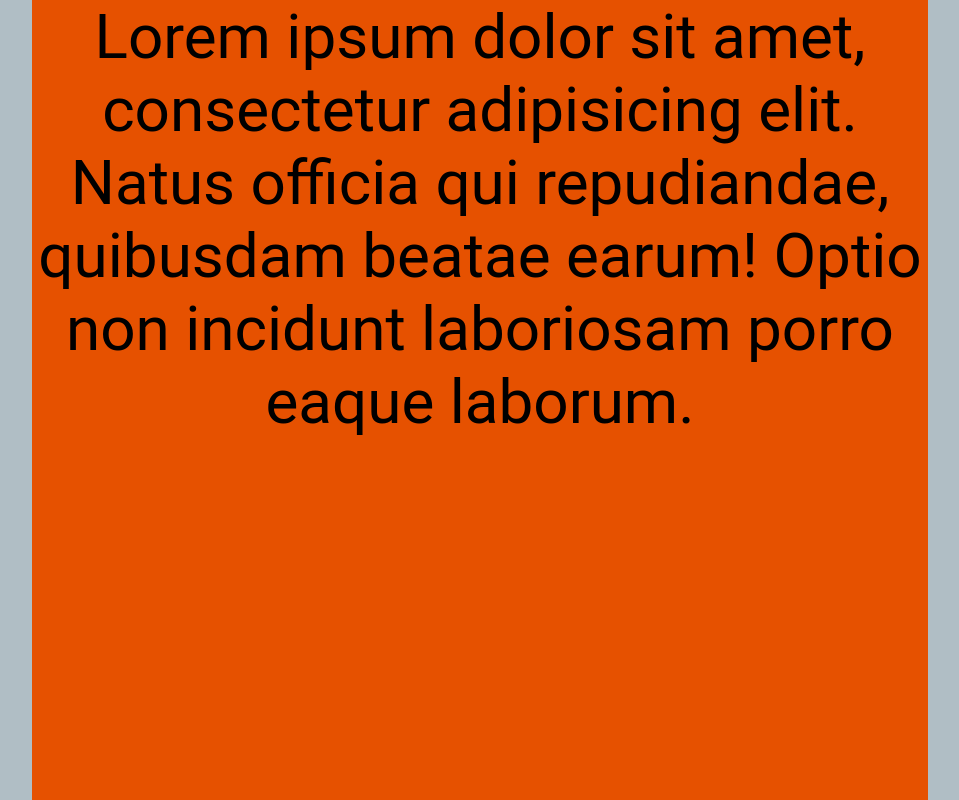
After one commit to AxelZelenskiy/alien.loc, a PHP site: page /jquery_tests.html in a window 1280 px wide. The commit adds this page. Shown: the whole page, without its empty margins (160-1119 px from the left). Run offline with PHP 8.4, Linux system fonts and the light colour scheme.

```diff
--- a/gulpfile.js
+++ b/gulpfile.js
@@ -17,6 +17,11 @@ gulp.task('HTML',function(){
 	.pipe(browserSync.reload({stream:true}));
 });
 
+gulp.task('SingleCSSFile',function(){
+	gulp.src('public/css/explorer.css')
+	.pipe(browserSync.reload({stream:true}));
+});
+
 gulp.task('JS',function(){
 	gulp.src('public/js/*.js')
 	.pipe(browserSync.reload({stream:true}));
@@ -33,6 +38,7 @@ gulp.task('watch',["HTML",'less','JS','browser-sync'],function(){
 	gulp.watch('public/*.html',['HTML']);
 	gulp.watch('build/less/*.less',['less']);
 	gulp.watch('public/js/*.js',['JS']);
+	gulp.watch('public/css/explorer.css',['SingleCSSFile']);
 	gulp.watch("public/*.html",browserSync.reload);
 });
 
--- /dev/null
+++ b/public/css/jqtest.css
@@ -0,0 +1,19 @@
+*,html,body {
+	padding: 0;
+	margin: 0;
+	width: 100%;
+	height: 100%;
+}
+.wrapper {
+	height: 100%;
+	width: 100%;
+	font-size: 26px;
+	font-family: Roboto;
+	background-color: #B0BEC5;
+}
+.wrapper .line {
+	text-align: center;
+	margin: 0 auto;
+	width: 70%;
+	background-color: #6D4C41;
+}
--- /dev/null
+++ b/public/jquery_tests.html
@@ -0,0 +1,28 @@
+<!DOCTYPE html>
+<html lang="en">
+<head>
+	<meta charset="UTF-8">
+	<title>Testing of jQuery plugins</title>
+	<link rel="stylesheet" href="css/jqtest.css">
+	<script src="js/jquery-3.3.1.min.js"></script>
+	<script type="text/javascript" src="js/jQuery.MyFirstPlugin.js"></script>
+
+<body>
+	<div class="wrapper">
+		<div class="line">
+			<div class="container">
+				<div class="exp">
+					Lorem ipsum dolor sit amet, consectetur adipisicing elit. Natus officia qui repudiandae, quibusdam beatae earum! Optio non incidunt laboriosam porro eaque laborum.
+				</div>
+
+			</div>
+		</div>
+	</div>
+
+
+	<script type="text/javascript">
+		$(".exp").MyFirstPlugin({"fontSize":"62px"}).addClass("active");
+		$(".exp").MyFirstPlugin('alerto','msg 7 alerto yahoo','something undefind');
+	</script>
+</body>
+</html>
--- /dev/null
+++ b/public/js/jQuery.MyFirstPlugin.js
@@ -0,0 +1,46 @@
+(function($){
+    var settings = {
+      "background-color" : "#E65100",
+      "fontSize": "14px"
+    },
+        methods = {
+          init : function(options){
+            console.log("initialization");
+            if (options) {
+              settings = $.extend(settings,options);
+              this.css(settings);
+            }
+            console.log(this);
+            var $this = $(this);
+            console.log("===============");
+            console.log($this);
+            this.each(function(){
+              // $(window).bind('resize.MyFirstPlugin', methods.something);
+              // $(window).bind('click.MyFirstPlugin',methods.unclicker)
+            });
+            return this;
+          },
+          alerto : function(message,t2) {
+              alert(message + t2);
+              return this;
+          },
+          something: function() {
+            console.log("work great");
+          },
+          unclicker: function(){
+            console.log("unbinded resize");
+            $(window).unbind('.MyFirstPlugin');
+          }
+        };
+
+  $.fn.MyFirstPlugin = function( action ){
+      console.log("started");
+      if ( methods [ action ]) {
+        return methods[action].apply(this, Array.prototype.slice.call( arguments, 1 ));
+      } else if ( typeof action === 'object' || !action ) {
+                  // console.log("It must be here");
+                  return methods.init.apply(this,arguments);
+                 }
+
+  };
+})( jQuery );
```
Also changed, not shown: composer.json (added, +14 -0 lines), public/css/explorer.css (+6 -2 lines), public/idtvn-css3.html (added, +12 -0 lines), public/iexplorer.html (+10 -0 lines), 2 other files.
